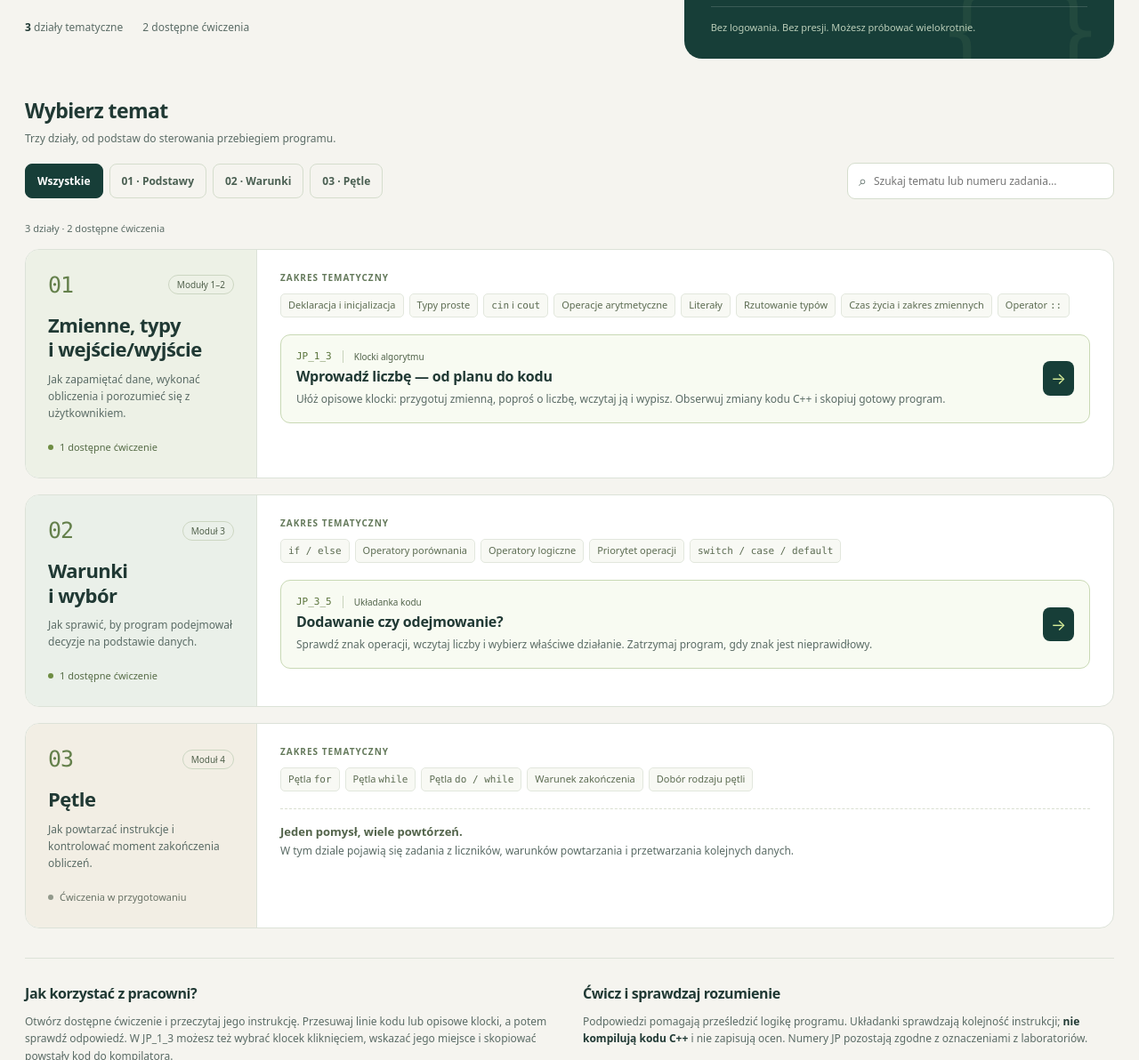
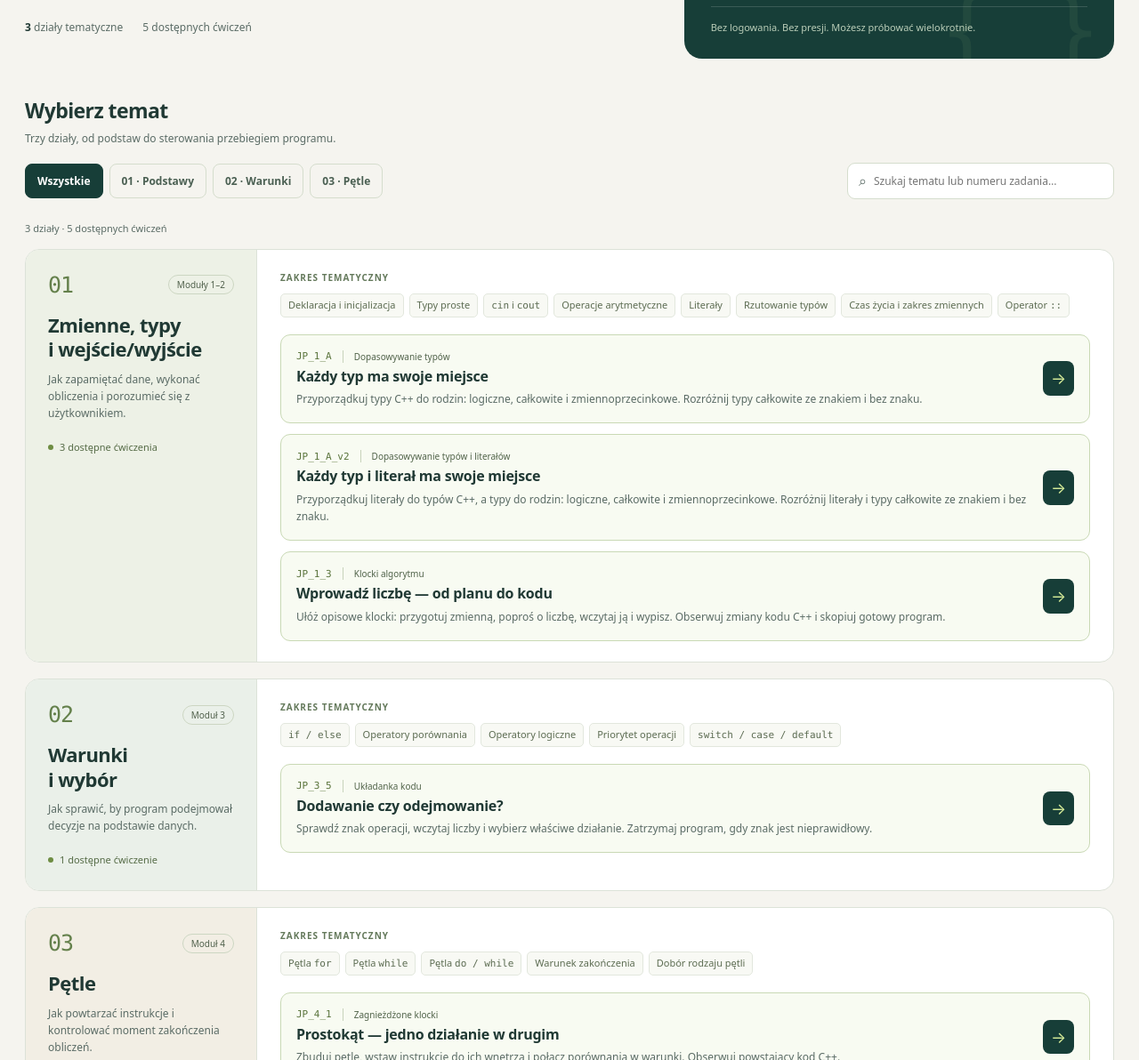
Before and after one commit to Cpp-Mat/laboratoria, a plain HTML site: page index.html in a window 1280 px wide. Shown: the part 388-1580 px from the top of the page at 89% size. Drawn offline with Linux system fonts and the light colour scheme.

Commit message:
Add files via upload

```diff
--- a/index.html
+++ b/index.html
@@ -17,27 +17,32 @@
     @media(max-width:900px){.hero{gap:28px;grid-template-columns:1.2fr 1fr}.module{grid-template-columns:225px minmax(0,1fr)}.module-intro,.module-content{padding:21px}.brand small{display:none}.method{padding:24px}.hero h1{font-size:44px}}
     @media(max-width:680px){main{padding:28px 17px}.topbar-inner{padding:14px 17px}.hero{grid-template-columns:1fr;gap:25px;padding-bottom:30px}.hero h1{font-size:43px}.hero p{font-size:14px}.method{padding:23px}.method ol{grid-template-columns:1fr 1fr 1fr;gap:12px}.method li{display:block}.step{display:block;margin-bottom:6px}.method h2{font-size:21px}.module{grid-template-columns:1fr}.module-intro{border-right:0;border-bottom:1px solid var(--line);padding:20px}.module h3{font-size:22px}.module-topline{margin-bottom:10px}.availability{margin-top:12px}.module-content{padding:20px}.catalog-tools{align-items:stretch;gap:12px}.search-box{flex-basis:100%;max-width:none}.filter{padding:8px 11px}.guide{grid-template-columns:1fr;gap:20px}.exercise h4{font-size:15px}footer{flex-direction:column;gap:5px}.hero-meta{gap:17px}}
     @media(prefers-reduced-motion:reduce){html{scroll-behavior:auto}*{transition:none!important}}
-  </style>
+  .exercise + .exercise{margin-top:12px}
+</style>
 </head>
 <body>
   <a class="skip" href="#katalog">Przejdź do ćwiczeń</a>
   <header class="topbar"><div class="topbar-inner"><a class="brand" href="index.html" aria-label="Pracownia C++ — strona główna"><span class="logo" aria-hidden="true">{ }</span><span>Pracownia C++ <small>/ laboratorium · pierwszy rok</small></span></a><a class="help-link" href="#jak-pracowac">Jak pracować?</a></div></header>
   <main>
     <section class="hero" aria-labelledby="title">
-      <div><div class="eyebrow">Podstawy programowania · ćwiczenia interaktywne</div><h1>Małe kroki.<br><span>Coraz lepszy kod.</span></h1><p>Od pierwszej zmiennej do pętli. Wybierz dział, otwórz ćwiczenie i przećwicz logikę programu we własnym tempie.</p><div class="hero-meta"><span><strong>3</strong> działy tematyczne</span><span id="total-count"><strong>2</strong> dostępne ćwiczenia</span></div></div>
+      <div><div class="eyebrow">Podstawy programowania · ćwiczenia interaktywne</div><h1>Małe kroki.<br><span>Coraz lepszy kod.</span></h1><p>Od pierwszej zmiennej do pętli. Wybierz dział, otwórz ćwiczenie i przećwicz logikę programu we własnym tempie.</p><div class="hero-meta"><span><strong>3</strong> działy tematyczne</span><span id="total-count"><strong>4</strong> dostępne ćwiczenia</span></div></div>
       <aside class="method" aria-label="Sposób pracy"><div class="eyebrow">Twój warsztat</div><h2>Przeczytaj. Ułóż. Sprawdź.</h2><ol><li><span class="step">01</span><div><strong>Zrozum zadanie</strong>Prześledź dane wejściowe i oczekiwany wynik.</div></li><li><span class="step">02</span><div><strong>Zbuduj rozwiązanie</strong>Ustaw instrukcje w logicznej kolejności.</div></li><li><span class="step">03</span><div><strong>Wyciągnij wnioski</strong>Skorzystaj z podpowiedzi i popraw swój program.</div></li></ol><p class="method-foot">Bez logowania. Bez presji. Możesz próbować wielokrotnie.</p></aside>
     </section>
     <section id="katalog" aria-labelledby="catalog-title">
       <div class="catalog-heading"><div><h2 id="catalog-title">Wybierz temat</h2><p>Trzy działy, od podstaw do sterowania przebiegiem programu.</p></div></div>
       <div class="catalog-tools" id="catalog-tools" hidden>
-        <div class="filters" role="group" aria-label="Filtruj działy"><button type="button" class="filter" data-filter="all" aria-pressed="true">Wszystkie</button><button type="button" class="filter" data-filter="podstawy" aria-pressed="false">01 · Podstawy</button><button type="button" class="filter" data-filter="warunki" aria-pressed="false">02 · Warunki</button><button type="button" class="filter" data-filter="petle" aria-pressed="false">03 · Pętle</button></div>
+        <div class="filters" role="group" aria-label="Filtruj działy"><button type="button" class="filter" data-filter="all" aria-pressed="true">Wszystkie</button><button type="button" class="filter" data-filter="01_podstawy" aria-pressed="false">01 · Podstawy</button><button type="button" class="filter" data-filter="02_warunki" aria-pressed="false">02 · Warunki</button><button type="button" class="filter" data-filter="03_petle" aria-pressed="false">03 · Pętle</button></div>
         <label class="search-box"><span aria-hidden="true">⌕</span><span class="sr-only">Szukaj działu, tematu lub ćwiczenia</span><input type="search" id="search" placeholder="Szukaj tematu lub numeru zadania…" autocomplete="off" aria-controls="module-list"></label>
       </div>
-      <p class="results" id="results" role="status" aria-live="polite" aria-atomic="true">3 działy · 2 dostępne ćwiczenia</p>
+      <p class="results" id="results" role="status" aria-live="polite" aria-atomic="true">3 działy · 4 dostępne ćwiczenia</p>
       <div id="module-list">
         <article class="module" id="01_podstawy" aria-labelledby="basics-title">
-          <div class="module-intro"><div class="module-topline"><span class="module-number">01</span><span class="original-module">Moduły 1–2</span></div><h3 id="basics-title">Zmienne, typy<br> i wejście/wyjście</h3><p>Jak zapamiętać dane, wykonać obliczenia i porozumieć się z użytkownikiem.</p><div class="availability"><span data-module-count>1 dostępne ćwiczenie</span></div></div>
-          <div class="module-content"><p class="topic-label">Zakres tematyczny</p><ul class="topics"><li>Deklaracja i inicjalizacja</li><li>Typy proste</li><li><code>cin</code> i <code>cout</code></li><li>Operacje arytmetyczne</li><li>Literały</li><li>Rzutowanie typów</li><li>Czas życia i zakres zmiennych</li><li>Operator <code>::</code></li></ul><a class="exercise" href="JP_1_3/index.html" data-search="JP_1_3 zmienna deklaracja double liczba cin cout wejście wyjście klocki algorytm magnesy"><div><div class="exercise-code">JP_1_3 <span class="kind">Klocki algorytmu</span></div><h4>Wprowadź liczbę — od planu do kodu</h4><p>Ułóż opisowe klocki: przygotuj zmienną, poproś o liczbę, wczytaj ją i wypisz. Obserwuj zmiany kodu C++ i skopiuj gotowy program.</p></div><span class="arrow" aria-hidden="true">→</span></a><p class="empty-module" data-empty-search hidden>Temat należy do tego działu, ale nie ma jeszcze pasujących ćwiczeń.</p></div>
+          <div class="module-intro"><div class="module-topline"><span class="module-number">01</span><span class="original-module">Moduły 1–2</span></div><h3 id="basics-title">Zmienne, typy<br> i wejście/wyjście</h3><p>Jak zapamiętać dane, wykonać obliczenia i porozumieć się z użytkownikiem.</p><div class="availability"><span data-module-count>2 dostępne ćwiczenia</span></div></div>
+          <div class="module-content"><p class="topic-label">Zakres tematyczny</p><ul class="topics"><li>Deklaracja i inicjalizacja</li><li>Typy proste</li><li><code>cin</code> i <code>cout</code></li><li>Operacje arytmetyczne</li><li>Literały</li><li>Rzutowanie typów</li><li>Czas życia i zakres zmiennych</li><li>Operator <code>::</code></li></ul>
+          <a class="exercise" href="JP_1_A/index.html" data-search="JP_1_A typy bool short int long signed unsigned float double logiczne całkowite zmiennoprzecinkowe dopasowywanie"><div><div class="exercise-code">JP_1_A <span class="kind">Dopasowywanie typów</span></div><h4>Każdy typ ma swoje miejsce</h4><p>Przyporządkuj typy C++ do rodzin: logiczne, całkowite i zmiennoprzecinkowe. Rozróżnij typy całkowite ze znakiem i bez znaku.</p></div><span class="arrow" aria-hidden="true">→</span></a>
+          <a class="exercise" href="JP_1_A_v2/index.html" data-search="JP_1_A_v2 literał literały typy bool short int long signed unsigned float double logiczne całkowite zmiennoprzecinkowe dopasowywanie"><div><div class="exercise-code">JP_1_A_v2 <span class="kind">Dopasowywanie typów i literałów</span></div><h4>Każdy typ i literał ma swoje miejsce</h4><p>Przyporządkuj literały do typów C++, a typy do rodzin: logiczne, całkowite i zmiennoprzecinkowe. Rozróżnij literały i typy całkowite ze znakiem i bez znaku.</p></div><span class="arrow" aria-hidden="true">→</span></a>
+          <a class="exercise" href="JP_1_3/index.html" data-search="JP_1_3 zmienna deklaracja double liczba cin cout wejście wyjście klocki algorytm magnesy"><div><div class="exercise-code">JP_1_3 <span class="kind">Klocki algorytmu</span></div><h4>Wprowadź liczbę — od planu do kodu</h4><p>Ułóż opisowe klocki: przygotuj zmienną, poproś o liczbę, wczytaj ją i wypisz. Obserwuj zmiany kodu C++ i skopiuj gotowy program.</p></div><span class="arrow" aria-hidden="true">→</span></a>
+          <p class="empty-module" data-empty-search hidden>Temat należy do tego działu, ale nie ma jeszcze pasujących ćwiczeń.</p></div>
         </article>
         <article class="module" id="02_warunki" aria-labelledby="conditions-title">
           <div class="module-intro"><div class="module-topline"><span class="module-number">02</span><span class="original-module">Moduł 3</span></div><h3 id="conditions-title">Warunki<br> i wybór</h3><p>Jak sprawić, by program podejmował decyzje na podstawie danych.</p><div class="availability"><span data-module-count>1 dostępne ćwiczenie</span></div></div>
@@ -47,13 +52,13 @@
           </div>
         </article>
         <article class="module" id="03_petle" aria-labelledby="loops-title">
-          <div class="module-intro"><div class="module-topline"><span class="module-number">03</span><span class="original-module">Moduł 4</span></div><h3 id="loops-title">Pętle</h3><p>Jak powtarzać instrukcje i kontrolować moment zakończenia obliczeń.</p><div class="availability pending">Ćwiczenia w przygotowaniu</div></div>
-          <div class="module-content"><p class="topic-label">Zakres tematyczny</p><ul class="topics"><li>Pętla <code>for</code></li><li>Pętla <code>while</code></li><li>Pętla <code>do / while</code></li><li>Warunek zakończenia</li><li>Dobór rodzaju pętli</li></ul><div class="empty-module"><strong>Jeden pomysł, wiele powtórzeń.</strong><p>W tym dziale pojawią się zadania z liczników, warunków powtarzania i przetwarzania kolejnych danych.</p></div></div>
+          <div class="module-intro"><div class="module-topline"><span class="module-number">03</span><span class="original-module">Moduł 4</span></div><h3 id="loops-title">Pętle</h3><p>Jak powtarzać instrukcje i kontrolować moment zakończenia obliczeń.</p><div class="availability"><span data-module-count>1 dostępne ćwiczenie</span></div></div>
+          <div class="module-content"><p class="topic-label">Zakres tematyczny</p><ul class="topics"><li>Pętla <code>for</code></li><li>Pętla <code>while</code></li><li>Pętla <code>do / while</code></li><li>Warunek zakończenia</li><li>Dobór rodzaju pętli</li></ul><a class="exercise" href="JP_4_1/index.html" data-search="JP_4_1 prostokąt pętle zagnieżdżenia for warunki if else logiczne klocki I LUB"><div><div class="exercise-code">JP_4_1 <span class="kind">Zagnieżdżone klocki</span></div><h4>Prostokąt — jedno działanie w drugim</h4><p>Zbuduj pętle, wstaw instrukcje do ich wnętrza i połącz porównania w warunki. Obserwuj powstający kod C++.</p></div><span class="arrow" aria-hidden="true">→</span></a><p class="empty-module" data-empty-search hidden>Temat należy do tego działu, ale nie ma jeszcze pasujących ćwiczeń.</p></div>
         </article>
       </div>
       <div class="no-results" id="no-results" hidden><h3>Brak pasujących wyników</h3><p>Zmień wyszukiwane hasło lub wybierz inny dział.</p><button type="button" class="clear" id="clear-filters">Pokaż wszystkie działy</button></div>
     </section>
-    <section class="guide" id="jak-pracowac" aria-label="Informacje o ćwiczeniach"><div><h2>Jak korzystać z pracowni?</h2><p>Otwórz dostępne ćwiczenie i przeczytaj jego instrukcję. Przesuwaj linie kodu lub opisowe klocki, a potem sprawdź odpowiedź. W JP_1_3 możesz też wybrać klocek kliknięciem, wskazać jego miejsce i skopiować powstały kod do kompilatora.</p></div><div><h2>Ćwicz i sprawdzaj rozumienie</h2><p>Podpowiedzi pomagają prześledzić logikę programu. Układanki sprawdzają kolejność instrukcji; <strong>nie kompilują kodu C++</strong> i nie zapisują ocen. Numery JP pozostają zgodne z oznaczeniami z laboratoriów.</p></div></section>
+    <section class="guide" id="jak-pracowac" aria-label="Informacje o ćwiczeniach"><div><h2>Jak korzystać z pracowni?</h2><p>Otwórz dostępne ćwiczenie i przeczytaj jego instrukcję. Przesuwaj linie kodu, układaj opisowe klocki lub dopasowuj typy do kategorii, a potem sprawdź odpowiedź. W JP_1_3 możesz też wybrać klocek kliknięciem, wskazać jego miejsce i skopiować powstały kod do kompilatora.</p></div><div><h2>Ćwicz i sprawdzaj rozumienie</h2><p>Podpowiedzi pomagają prześledzić logikę programu. Ćwiczenia sprawdzają kolejność instrukcji lub dopasowanie typów; <strong>nie kompilują kodu C++</strong> i nie zapisują ocen. Numery JP pozostają zgodne z oznaczeniami z laboratoriów.</p></div></section>
     <footer><span>Pracownia C++ · Laboratoria pierwszego roku</span><span>Zmienne → decyzje → powtórzenia</span></footer>
   </main>
   <script>
```
